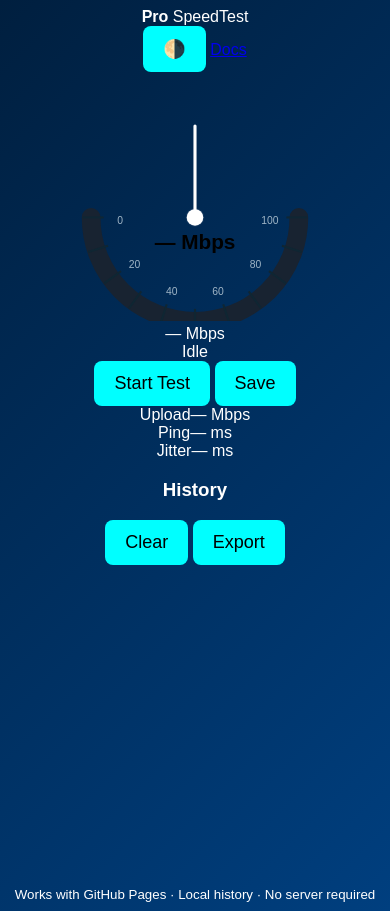
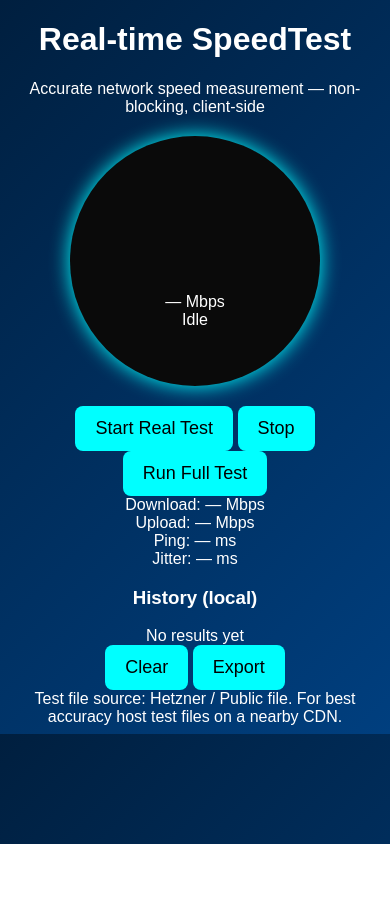
Before and after one commit to Kinaro279/Speedtest-with-Carloseae, a plain HTML site: page index.html in a window 390 px wide. After the commit the page ends 844 px from the top, so only its background shows below. Drawn offline with nearby package versions, Linux system fonts and the light colour scheme.

Commit message:
Refactor index.html for real-time speed test

```diff
--- a/index.html
+++ b/index.html
@@ -3,74 +3,51 @@
 <head>
   <meta charset="utf-8" />
   <meta name="viewport" content="width=device-width,initial-scale=1" />
-<title>Pro SpeedTest</title>
-
+  <title>Real-time SpeedTest</title>
   <link rel="stylesheet" href="style.css">
-
-<!-- Chart.js from CDN -->
-<script src="https://cdn.jsdelivr.net/npm/chart.js@4.4.0/dist/chart.umd.min.js" defer></script>
-
-<!-- App scripts -->
-<script src="gauge.js" defer></script>
-<script src="chart.js" defer></script>
-<script src="app.js" defer></script>
 </head>
 <body>
-<header class="topbar">
-  <div class="brand">
-    <strong>Pro</strong> SpeedTest
-  </div>
-  <div class="controls">
-    <button id="themeToggle" aria-label="Toggle theme">🌗</button>
-    <a class="small" href="#" id="docsLink" title="Docs">Docs</a>
-  </div>
+  <header class="top">
+    <h1>Real-time SpeedTest</h1>
+    <div class="subtitle">Accurate network speed measurement — non-blocking, client-side</div>
   </header>
 
-<main class="wrap">
-  <section class="panel left">
-    <div class="card gauge-card">
-      <div class="gauge-wrapper">
-        <!-- SVG gauge drawn/animated by gauge.js -->
-        <svg id="speedGauge" viewBox="0 0 360 240" class="gauge-svg" aria-hidden="false"></svg>
-        <div class="gauge-info">
-          <div class="big" id="downloadDisplay">— Mbps</div>
-          <div class="muted" id="statusText">Idle</div>
+  <main class="main">
+    <section class="left">
+      <div class="gauge">
+        <svg id="gaugeSvg" viewBox="0 0 360 220" preserveAspectRatio="xMidYMid meet"></svg>
+        <div class="centerText">
+          <div id="speedLabel" class="speedLabel">— Mbps</div>
+          <div id="status" class="status">Idle</div>
         </div>
       </div>
 
-      <div class="actions">
-        <button id="startBtn" class="primary">Start Test</button>
-        <button id="saveBtn" class="ghost" title="Save last result">Save</button>
+      <div class="controls">
+        <button id="startBtn" class="btn primary">Start Real Test</button>
+        <button id="stopBtn" class="btn" disabled>Stop</button>
+        <button id="fullBtn" class="btn">Run Full Test</button>
       </div>
 
       <div class="metrics">
-        <div class="metric"><span class="label">Upload</span><span id="uploadDisplay">— Mbps</span></div>
-        <div class="metric"><span class="label">Ping</span><span id="pingDisplay">— ms</span></div>
-        <div class="metric"><span class="label">Jitter</span><span id="jitterDisplay">— ms</span></div>
-      </div>
+        <div>Download: <span id="download">—</span> Mbps</div>
+        <div>Upload: <span id="upload">—</span> Mbps</div>
+        <div>Ping: <span id="ping">—</span> ms</div>
+        <div>Jitter: <span id="jitter">—</span> ms</div>
       </div>
     </section>
 
-  <section class="panel right">
-    <div class="card history-card">
-      <div class="card-header">
-        <h3>History</h3>
-        <div class="header-actions">
-          <button id="clearHistory" class="ghost">Clear</button>
-          <button id="exportHistory" class="ghost">Export</button>
-        </div>
-      </div>
-
-      <canvas id="downloadChart" aria-label="Download speed chart"></canvas>
-
-      <div class="history-table" id="historyList" role="list" aria-label="Saved results"></div>
+    <section class="right">
+      <h3>History (local)</h3>
+      <div id="historyList" class="historyList">No results yet</div>
+      <div class="historyButtons">
+        <button id="clearHistory" class="btn">Clear</button>
+        <button id="exportHistory" class="btn">Export</button>
       </div>
     </section>
   </main>
 
-<footer class="footer">
-  <small>Works with GitHub Pages · Local history · No server required</small>
-</footer>
+  <footer class="footer">Test file source: Hetzner / Public file. For best accuracy host test files on a nearby CDN.</footer>
 
+  <script src="main.js" defer></script>
 </body>
 </html>
```
Lines whose indentation alone changed are shown as unchanged.
